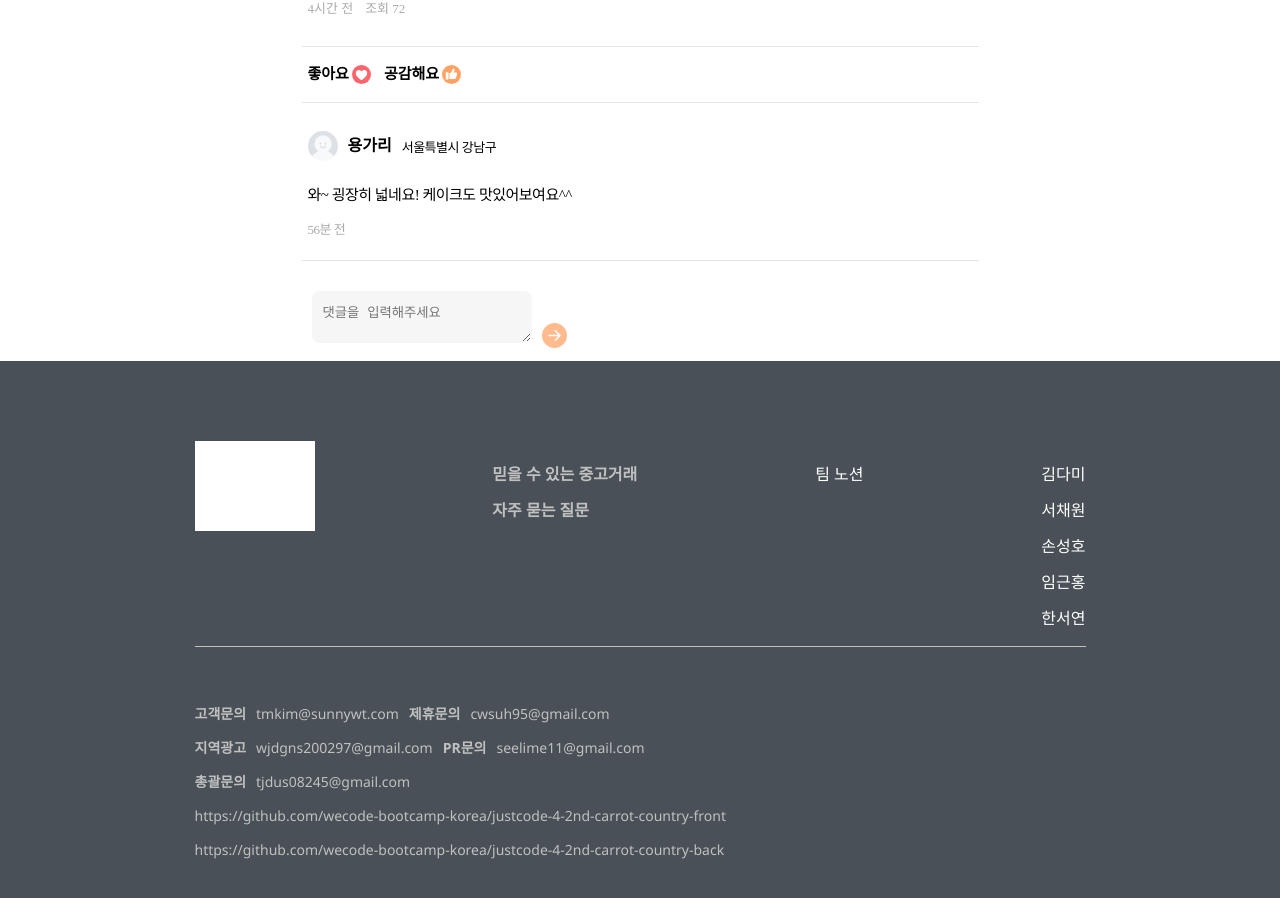
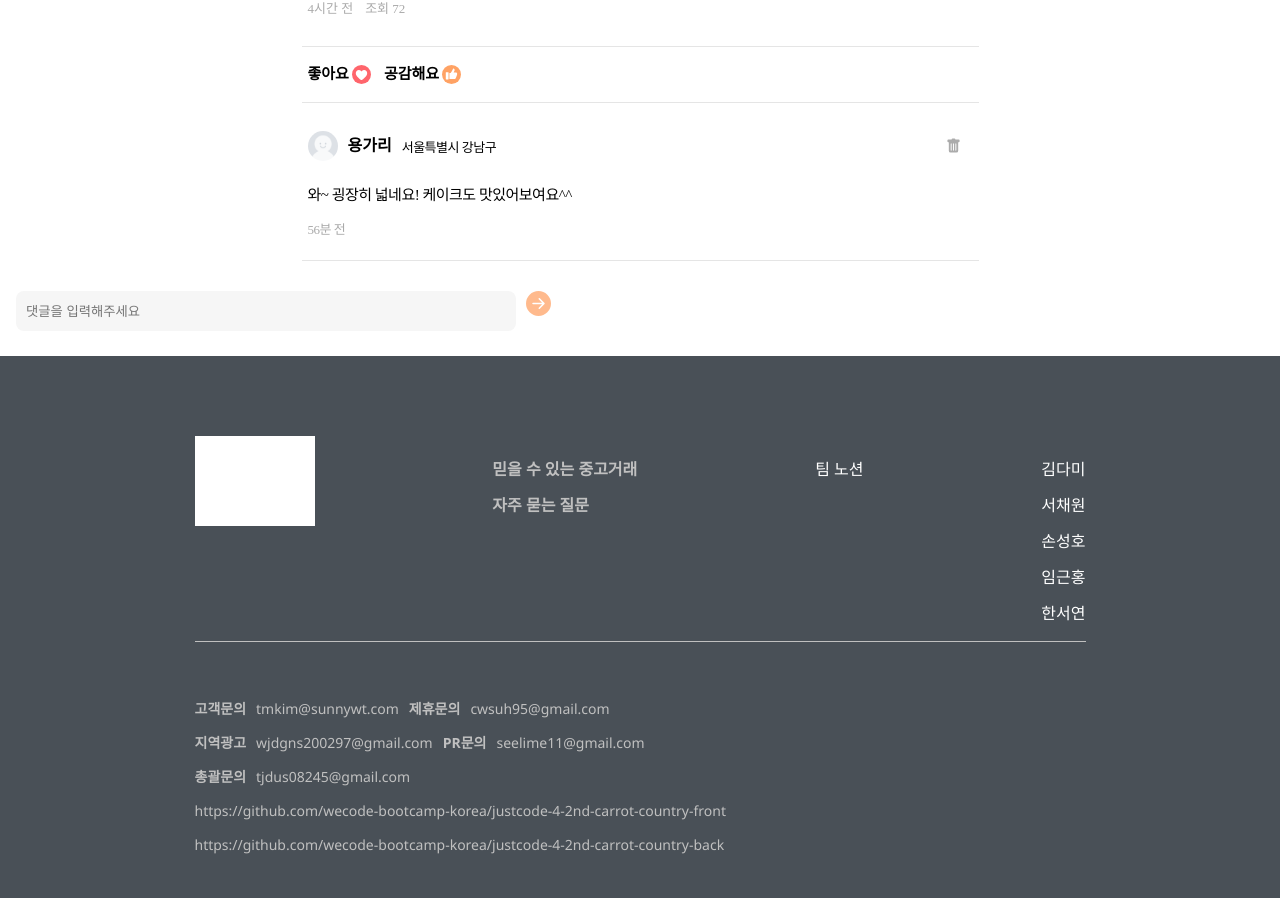
Before and after one commit to wecode-bootcamp-korea/justcode-4-2nd-carrot-country-front, a React (Create React App) app: page /district-info/detail in a window 1280 px wide. Shown: the part 837-1735 px from the top of the page. Built offline with nearby package versions, Linux system fonts and the light colour scheme; no server answers; grey boxes are pictures that could not be loaded.

Commit message:
4월 22일 중간저장

```diff
--- a/src/pages/districtInfoDetail/DistrictInfoDetail.js
+++ b/src/pages/districtInfoDetail/DistrictInfoDetail.js
@@ -1,7 +1,9 @@
 import React from 'react';
+import { useState } from 'react';
 import UserProfile from 'components/profile/UserProfile';
 import ImageSlider from 'components/slider/ImageSlider';
 import { BsFillArrowRightCircleFill } from 'react-icons/bs';
+import { BsFillTrashFill } from 'react-icons/bs';
 import styled from 'styled-components';
 
 const user = {
@@ -17,7 +19,92 @@ const imageUrl = [
   `/images/districtInfoDetail/districtInfoImg4.jpg`,
 ];
 
+// const TodoInsert = () => {
+//   const [value, setValue] = useState('');
+
+//   const onChange = useCallback(e => {
+//     setValue(e.target.value);
+//   }, []);
+
+// }
 function DistrictInfoDetail() {
+  const [review, setReview] = useState('');
+  const reviewList = document.getElementsByClassName('reviewList')[0];
+  // const [comment, setComment] = useState('');
+  // const [commentArray, setCommentArray] = useState([]);
+
+  // const onChange = e => setComment(e.target.value);
+
+  // const onSubmit = e => {
+  //   e.preventDefault();
+  //   if (comment === '') {
+  //     return;
+  //   }
+  //   setCommentArray(commentValueList => [comment, ...commentValueList]);
+  //   setComment('');
+  // };
+
+  // e.preventDefault();
+  // if (comment === '') {
+  //   return;
+  // }
+
+  // const [enters, setEnters] = useState([]);
+  // const [inputData, setInputData] = useState('');
+  // const [inputDataId, setInputDataId] = useState('');
+  // const [newInput, setNewInput] = useState({
+  //   value: '',
+  //   name: '',
+  //   id: 0,
+  // });
+
+  // const [newCommentKey, setNewCommentKey] = useState(0);
+
+  // useEffect(() => {
+  //   setNewInput({
+  //     value: inputData,
+  //     name: inputDataId,
+  //     id: newCommentKey,
+  //   });
+  // }, [inputData, inputDataId]);
+
+  // const getCommentInput = e => {
+  //   if (inputData === '' || inputDataId === '') {
+  //     e.preventDefault();
+  //     return null;
+  //   }
+  //   e.preventDefault();
+  //   setNewCommentKey(prev => prev + 1);
+  //   setEnters(enters.concat(newInput));
+  //   setInputData('');
+  //   setInputDataId('');
+  // };
+
+  const postReview = e => {
+    setReview(e.target.value);
+
+    if (e.keyCode === 13) {
+      if (review.length >= 1) {
+        const reviewBox = document.createElement('div');
+        const reply = document.createElement('p');
+        const trashcan = document.createElement('i');
+
+        reply.innerHTML = review;
+        trashcan.className = 'fa-regular fa-trash-can gray';
+        reviewBox.className = 'reviewLine';
+
+        reviewBox.appendChild(reply);
+        reviewBox.appendChild(trashcan);
+        reviewList.appendChild(reviewBox);
+
+        // trashcan.addEventListener('click', function () {
+        //   trashcan.parentElement.remove();
+        // });
+
+        setReview('');
+      }
+    }
+  };
   return (
     <MainWrapper>
       <ImageSlider urls={imageUrl} />
@@ -53,16 +140,24 @@ function DistrictInfoDetail() {
             <img src="/images/profile/userImageNotFound.png" />
             <h3>용가리</h3>
             <span>서울특별시 강남구</span>
+            <BsFillTrashFill className="trashIcon" />
           </div>
           <p>와~ 굉장히 넓네요! 케이크도 맛있어보여요^^</p>
           <span className="time">56분 전</span>
         </Comments>
       </CommentsWrapper>
-      <CommentSignup>
-        <div>
-          <textarea placeholder="댓글을 입력해주세요" />
-          <BsFillArrowRightCircleFill className="icon" />
-        </div>
+      <CommentSignup
+      //  onSubmit={onSubmit}
+      >
+        <form>
+          <input
+            type="text"
+            placeholder="댓글을 입력해주세요"
+            // value={inputData}
+            // onChange={e => setInputData(e.target.value)}
+          />
+          <BsFillArrowRightCircleFill className="submitIcon" />
+        </form>
       </CommentSignup>
     </MainWrapper>
   );
@@ -141,6 +236,7 @@ const CommentTitle = styled.div`
   img {
     width: 19px;
     margin-left: 3px;
+    cursor: pointer;
   }
   span {
     font-size: 15px;
@@ -183,32 +279,31 @@ const Comments = styled.div`
   .time {
     color: #71717199;
   }
+  .trashIcon {
+    width: 15px;
+    margin-left: 450px;
+    color: #ababab;
+  }
 `;
 
 const CommentSignup = styled.div`
-  @media (max-width: 890px) {
-    padding: 0px 15px;
+  form {
+    margin: 10px 0px 20px 6px;
   }
-  @media (min-width: 891px) {
-    width: 677px;
-    margin: 0px auto;
-  }
-  div {
-    padding: 10px 0px;
-  }
-  textarea {
-    width: 220px;
+  input {
+    width: 500px;
+    height: 40px;
     padding: 10px;
     margin: 20px 10px 5px 10px;
-    border: 1px solid #f6f6f6;
+    border: none;
     border-radius: 8px;
     background-color: #f6f6f6;
   }
-  .icon {
+  .submitIcon {
     font-size: 25px;
     color: #ff8a3d96;
   }
-  .icon:hover {
+  .submitIcon:hover {
     color: #ff8a3d;
   }
 `;
```
Also changed, not shown: src/pages/districtInfoDetail/Comment.js (added, +11 -0 lines).
